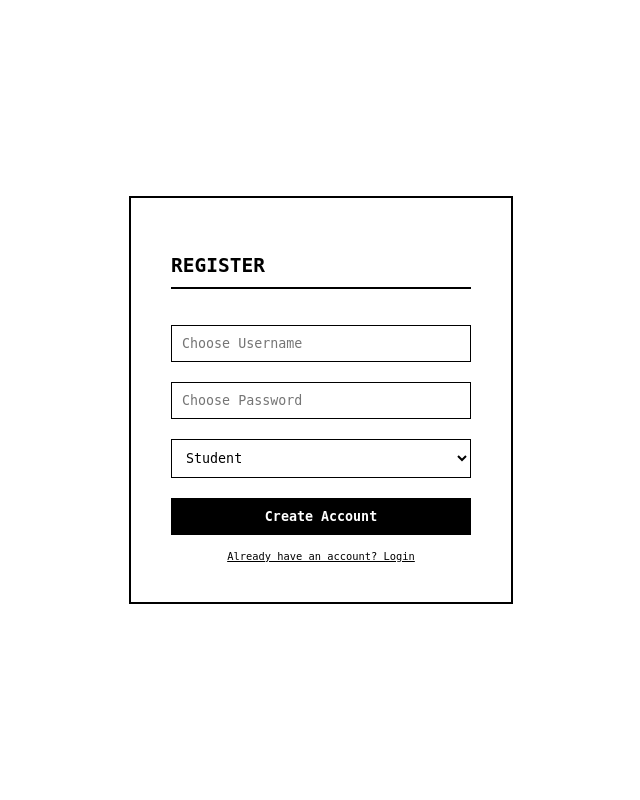
After one commit to Yash-sys-maker/hostel-issue-tracker, a Flask app: page /register_page in a window 1280 px wide. The commit adds this page. Shown: the whole page, without its empty margins (319-959 px from the left). Run offline with Flask 3, Linux system fonts and the light colour scheme.

Commit message:
feat: add user table, login/register pages, and account creation logic

```diff
--- a/app.py
+++ b/app.py
@@ -5,10 +5,11 @@ app = Flask(__name__)
 
 # --- DATABASE SETUP ---
 def init_db():
-    """Creates the SQLite database table if it doesn't exist yet."""
+    """Creates the SQLite database tables if they don't exist yet."""
     conn = sqlite3.connect('hostel_issues.db')
     cursor = conn.cursor()
-    # Create our high-performance table for the issues
+
+    # Table 1: Issues (Existing)
     cursor.execute('''
         CREATE TABLE IF NOT EXISTS issues (
             id INTEGER PRIMARY KEY AUTOINCREMENT,
@@ -18,6 +19,17 @@ def init_db():
             upvotes INTEGER DEFAULT 0
         )
     ''')
+
+    # Table 2: Users (The Upgrade!)
+    cursor.execute('''
+        CREATE TABLE IF NOT EXISTS users (
+            id INTEGER PRIMARY KEY AUTOINCREMENT,
+            username TEXT UNIQUE NOT NULL,
+            password TEXT NOT NULL,
+            role TEXT DEFAULT 'student'
+        )
+    ''')
+
     conn.commit()
     conn.close()
 
@@ -48,6 +60,50 @@ def add_issue():
 
     return jsonify({"status": "success", "message": "Issue added to database!"})
 
+@app.route('/get_issues')
+def get_issues():
+    conn = sqlite3.connect('hostel_issues.db')
+    # This 'row_factory' line makes the data easier for JavaScript to read
+    conn.row_factory = sqlite3.Row
+    cursor = conn.cursor()
+
+    # We sort by upvotes (descending) so the most important issues stay at the top
+    cursor.execute('SELECT * FROM issues ORDER BY upvotes DESC')
+    rows = cursor.fetchall()
+
+    # Convert the database rows into a list of dictionaries
+    issues = [dict(row) for row in rows]
+    conn.close()
+
+    return jsonify(issues)
+
+
+@app.route('/login')
+def login_page():
+    return render_template('login.html')
+
+
+@app.route('/register_page')
+def register_page():
+    return render_template('register.html')
+
+@app.route('/register', methods=['POST'])
+def register():
+    data = request.json
+    username = data.get('username')
+    password = data.get('password') # In V2, we will hash this for security!
+    role = data.get('role')
+
+    try:
+        conn = sqlite3.connect('hostel_issues.db')
+        cursor = conn.cursor()
+        cursor.execute('INSERT INTO users (username, password, role) VALUES (?, ?, ?)',
+                       (username, password, role))
+        conn.commit()
+        conn.close()
+        return jsonify({"status": "success"})
+    except sqlite3.IntegrityError:
+        return jsonify({"status": "error", "message": "Username already exists!"}), 400
 
 if __name__ == '__main__':
     # Running in debug mode so it updates instantly when we save
--- /dev/null
+++ b/templates/register.html
@@ -0,0 +1,55 @@
+<!DOCTYPE html>
+<html lang="en">
+<head>
+    <meta charset="UTF-8">
+    <title>Register - Hostel App</title>
+    <style>
+        body { font-family: monospace; background: #fff; color: #000; display: flex; justify-content: center; align-items: center; height: 100vh; margin: 0; }
+        .register-box { border: 2px solid #000; padding: 40px; width: 300px; }
+        h2 { text-transform: uppercase; border-bottom: 2px solid #000; padding-bottom: 10px; }
+        input, select, button { width: 100%; padding: 10px; margin-top: 20px; border: 1px solid #000; font-family: inherit; box-sizing: border-box; background: #fff; }
+        button { background: #000; color: #fff; font-weight: bold; cursor: pointer; }
+        button:hover { background: #fff; color: #000; }
+        .link { margin-top: 15px; display: block; font-size: 0.8em; text-align: center; color: #000; }
+    </style>
+</head>
+<body>
+    <div class="register-box">
+        <h2>Register</h2>
+        <form id="registerForm">
+            <input type="text" id="username" placeholder="Choose Username" required>
+            <input type="password" id="password" placeholder="Choose Password" required>
+            <select id="role">
+                <option value="student">Student</option>
+                <option value="admin">Maintenance Admin</option>
+            </select>
+            <button type="submit">Create Account</button>
+        </form>
+        <a href="/login" class="link">Already have an account? Login</a>
+    </div>
+
+<script>
+    document.getElementById('registerForm').addEventListener('submit', async (e) => {
+        e.preventDefault();
+        const username = document.getElementById('username').value;
+        const password = document.getElementById('password').value;
+        const role = document.getElementById('role').value;
+
+        const response = await fetch('/register', {
+            method: 'POST',
+            headers: { 'Content-Type': 'application/json' },
+            body: JSON.stringify({ username, password, role })
+        });
+
+        const result = await response.json();
+        if (response.ok) {
+            alert("Account created! Now you can login.");
+            window.location.href = '/login';
+        } else {
+            alert(result.message);
+        }
+    });
+</script>
+
+</body>
+</html>
```
Also changed, not shown: templates/index.html (+27 -0 lines), templates/login.html (added, +27 -0 lines).
